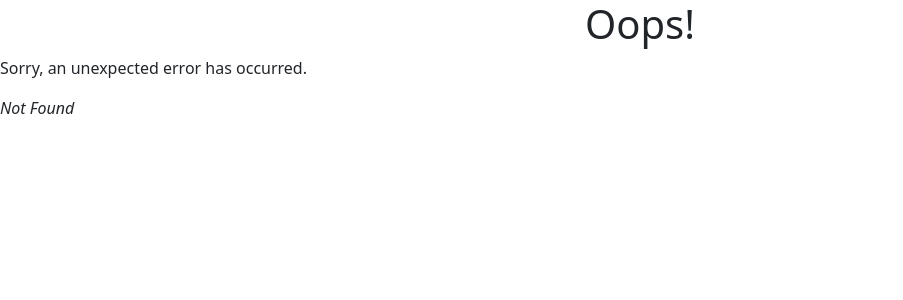
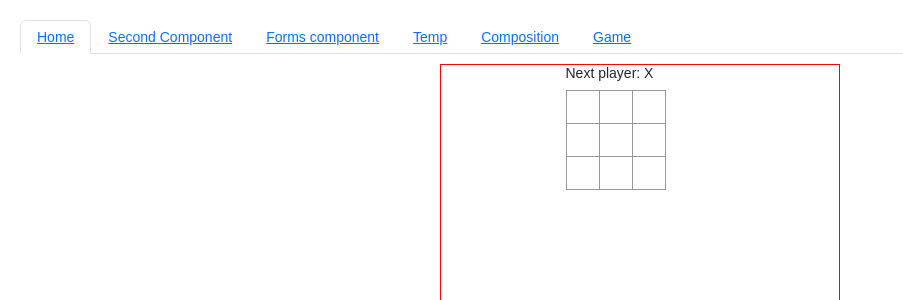
Before and after one commit to N1ph1l1m/React_practic, a React (Create React App) app in the folder React/my-app/: page /game in a window 1280 px wide. Before the commit this address had no page. Shown: the top 300 px of the page, without its empty margins (0-903 px from the left). Built offline with nearby package versions, Linux system fonts and the light colour scheme.

Commit message:
Create component Game

```diff
--- a/React/my-app/src/components/Router/root.jsx
+++ b/React/my-app/src/components/Router/root.jsx
@@ -59,6 +59,12 @@
                 Composition
                 </Link></NavLink>
               </NavItem>
+              <NavItem>
+                <NavLink>
+                <Link to={"/game"}>
+                Game
+                </Link></NavLink>
+              </NavItem>
             </Nav>
             <OutletWRap id="detail">
                 <Outlet />
--- /dev/null
+++ b/React/my-app/src/components/game/broad.jsx
@@ -0,0 +1,35 @@
+import React from "react";
+import Square from "./square";
+import "./style.css"
+
+
+export default class Board extends React.Component {
+    renderSquare(i) {
+      return <Square />;
+    }
+
+    render() {
+        const status = 'Next player: X';
+
+        return (
+          <div>
+            <div className="status">{status}</div>
+            <div className="board-row">
+              {this.renderSquare(0)}
+              {this.renderSquare(1)}
+              {this.renderSquare(2)}
+            </div>
+            <div className="board-row">
+              {this.renderSquare(3)}
+              {this.renderSquare(4)}
+              {this.renderSquare(5)}
+            </div>
+            <div className="board-row">
+              {this.renderSquare(6)}
+              {this.renderSquare(7)}
+              {this.renderSquare(8)}
+            </div>
+          </div>
+        );
+      }
+}
--- /dev/null
+++ b/React/my-app/src/components/game/game.jsx
@@ -0,0 +1,33 @@
+import React from "react";
+import Board from "./broad";
+import styled from "styled-components";
+import "./style.css"
+
+
+const GameWrap = styled.div`
+margin:0px auto;
+width:400px;
+height:400px;
+border:1px solid red;
+display:flex;
+justify-content:center;
+`;
+
+export default class Game extends React.Component {
+    render() {
+      return (
+        <GameWrap>
+            <div className="game">
+          <div className="game-board">
+            <Board />
+          </div>
+          <div className="game-info">
+            <div>{/* status */}</div>
+            <ol>{/* TODO */}</ol>
+          </div>
+        </div>
+        </GameWrap>
+
+      );
+    }
+  }
--- /dev/null
+++ b/React/my-app/src/components/game/index.jsx
@@ -0,0 +1,2 @@
+import Game from "./game";
+export default Game;
--- /dev/null
+++ b/React/my-app/src/components/game/square.jsx
@@ -0,0 +1,12 @@
+import React from "react";
+import "./style.css"
+
+export default class Square extends React.Component {
+    render() {
+      return (
+        <button className="square">
+          {/* TODO */}
+        </button>
+      );
+    }
+  }
--- /dev/null
+++ b/React/my-app/src/components/game/style.css
@@ -0,0 +1,50 @@
+body {
+    font: 14px "Century Gothic", Futura, sans-serif;
+    margin: 20px;
+  }
+
+  ol, ul {
+    padding-left: 30px;
+  }
+
+  .board-row:after {
+    clear: both;
+    content: "";
+    display: table;
+  }
+
+  .status {
+    margin-bottom: 10px;
+  }
+
+  .square {
+    background: #fff;
+    border: 1px solid #999;
+    float: left;
+    font-size: 24px;
+    font-weight: bold;
+    line-height: 34px;
+    height: 34px;
+    margin-right: -1px;
+    margin-top: -1px;
+    padding: 0;
+    text-align: center;
+    width: 34px;
+  }
+
+  .square:focus {
+    outline: none;
+  }
+
+  .kbd-navigation .square:focus {
+    background: #ddd;
+  }
+
+  .game {
+    display: flex;
+    flex-direction: row;
+  }
+
+  .game-info {
+    margin-left: 20px;
+  }
--- a/React/my-app/src/index.js
+++ b/React/my-app/src/index.js
@@ -11,6 +11,7 @@
 import Root from './components/Router/root';
 import Calculator from './components/Calculator';
 import Composition from './components/Composition';
+import Game from './components/game';
 import SecondComponent from './components/SecondComponent/secondComponent';
 
 const router  = createBrowserRouter([
@@ -39,6 +40,10 @@
             path:"/composit",
             element:<Composition/>
         },
+        {
+            path:"/game",
+            element:<Game/>
+        },
       ]
     },
 
```
